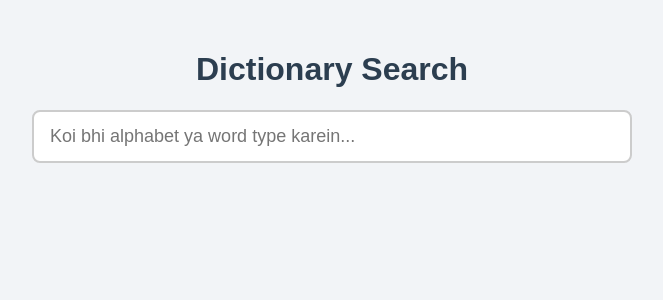
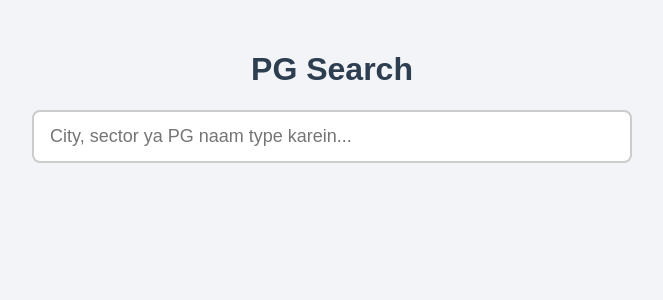
Before and after one commit to pawandevprasad03112010-crypto/MY-FIRST-REPOSITORY, a Flask app: page / in a window 1280 px wide. Shown: the top 300 px of the page, without its empty margins (308-971 px from the left). Run offline with Flask 3, Linux system fonts and the light colour scheme.

Commit message:
Update index.html

```diff
--- a/templates/index.html
+++ b/templates/index.html
@@ -2,7 +2,7 @@
 <html lang="hi">
 <head>
 <meta charset="UTF-8">
-<title>Dictionary Search Engine</title>
+<title>PG Search</title>
 <style>
     body {
         font-family: Arial, sans-serif;
@@ -60,11 +60,19 @@
         object-fit: cover;
         border-radius: 6px;
         flex-shrink: 0;
-        background: #eee;
+        background: #ddd;
+    }
+    .info {
+        display: flex;
+        flex-direction: column;
     }
     .word-title {
         font-size: 18px;
         font-weight: bold;
+    }
+    .sub-text {
+        font-size: 14px;
+        color: #777;
     }
     .no-results {
         text-align: center;
@@ -75,10 +83,10 @@
 </head>
 <body>
 
-<h1>Dictionary Search</h1>
+<h1>PG Search</h1>
 
 <div class="search-container">
-    <input type="text" id="searchBox" placeholder="Koi bhi alphabet ya word type karein..." autocomplete="off">
+    <input type="text" id="searchBox" placeholder="City, sector ya PG naam type karein..." autocomplete="off">
 </div>
 
 <div class="results-box" id="resultsBox">
@@ -88,6 +96,7 @@
 <script>
 const searchBox = document.getElementById("searchBox");
 const resultsBox = document.getElementById("resultsBox");
+const placeholderImg = "https://via.placeholder.com/50?text=No+Img";
 
 searchBox.addEventListener("input", function () {
     const query = searchBox.value.trim();
@@ -112,9 +121,14 @@ searchBox.addEventListener("input", function () {
                 line.className = "result-line";
                 line.href = "/word/" + item.id;
 
+                const imgSrc = item.image_url && item.image_url.trim() !== "" ? item.image_url : placeholderImg;
+
                 line.innerHTML = `
-                    <img class="thumb" src="${item.photo}" alt="${item.word}">
-                    <span class="word-title">${item.word}</span>
+                    <img class="thumb" src="${imgSrc}" alt="${item.name}">
+                    <div class="info">
+                        <span class="word-title">${item.name}</span>
+                        <span class="sub-text">${item.location}</span>
+                    </div>
                 `;
 
                 resultsBox.appendChild(line);
```
